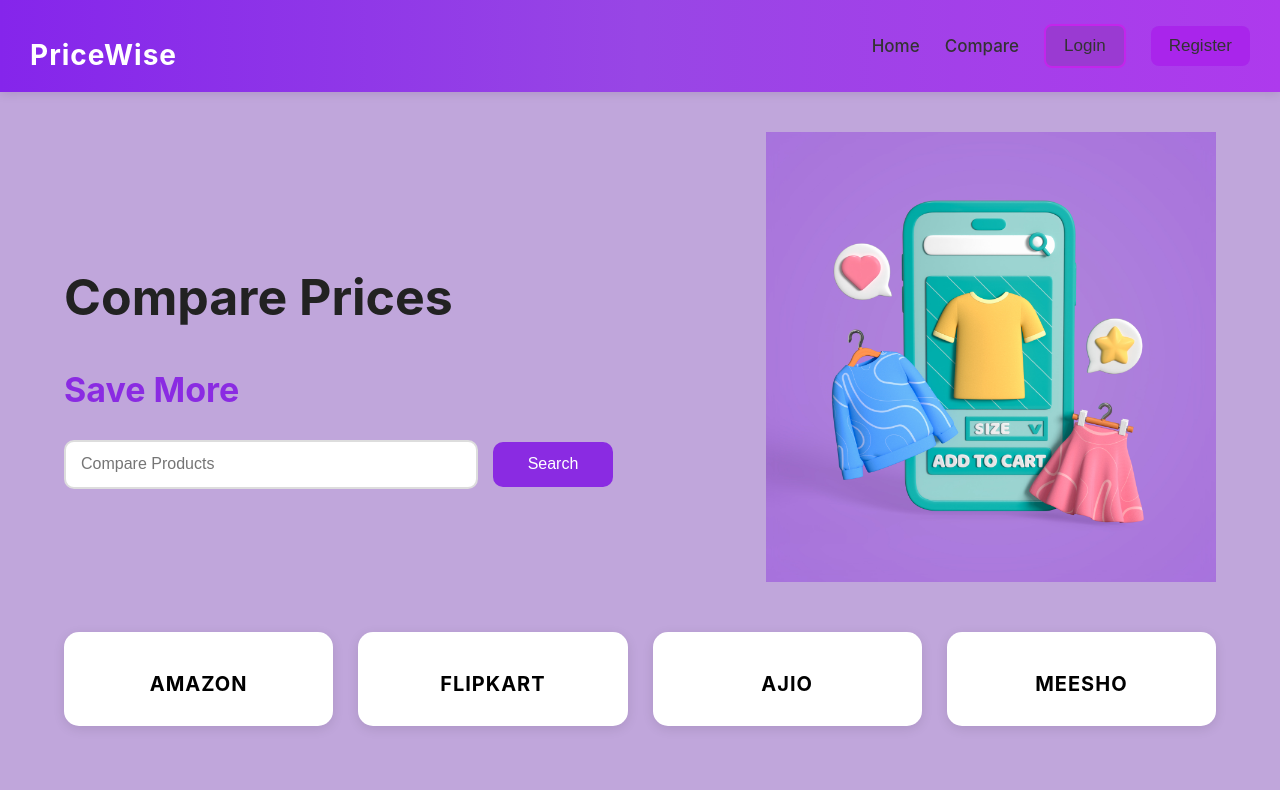
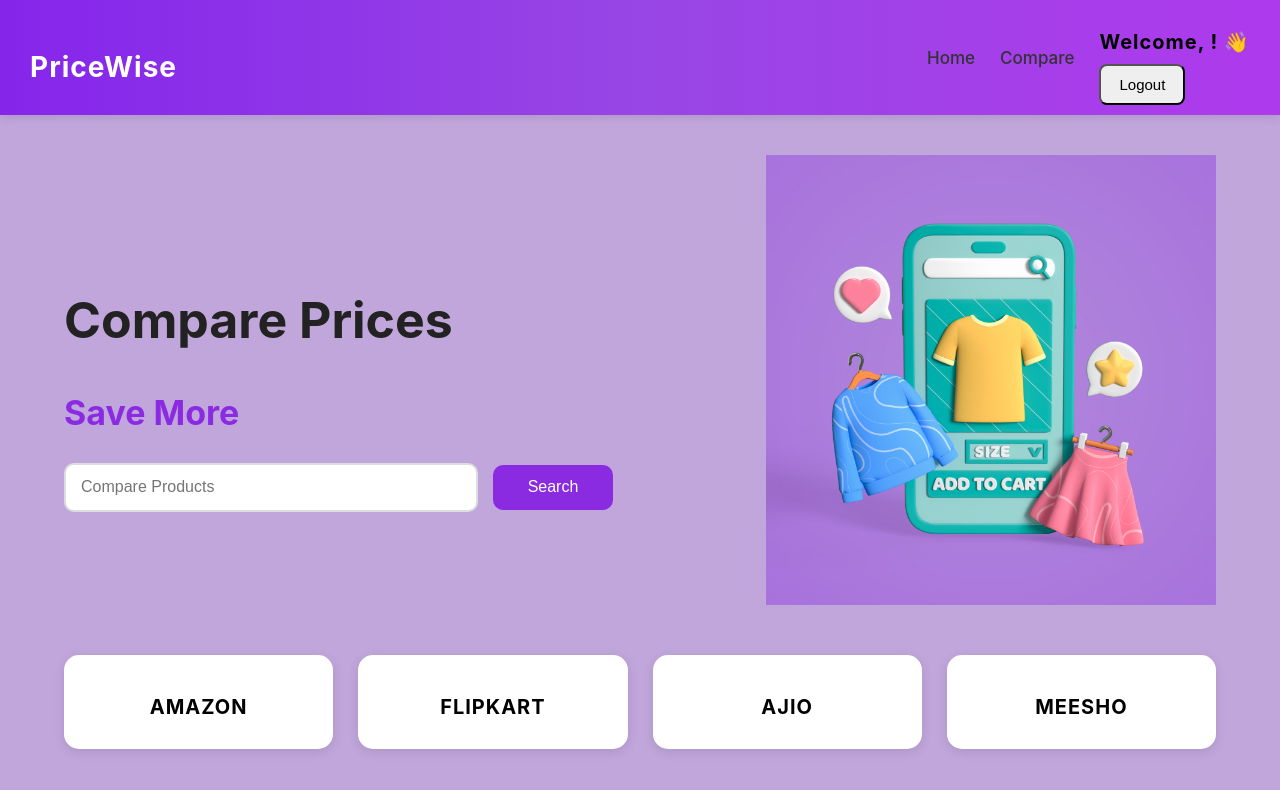
Before and after one commit to muralidharanb698-crypto/Product_analyzer, a React (Create React App) app in the folder frontend/frontend/: page /home in a window 1280 px wide. Shown: the top 790 px of the page. Built offline with nearby package versions, Linux system fonts and the light colour scheme.

Commit message:
Dharsan Navbar ajiopng update

```diff
--- a/frontend/frontend/src/Components/Navbar.jsx
+++ b/frontend/frontend/src/Components/Navbar.jsx
@@ -1,9 +1,15 @@
 import { useState } from "react";
-import { Link } from "react-router-dom";
+import { Link,useNavigate } from "react-router-dom";
 import "../Styles/Navbar.css";
 
 export default function Navbar() {
+  let username=localStorage.getItem('name')
+  let navigate=useNavigate()
   const [menuOpen, setMenuOpen] = useState(false);
+  const handleLogout=()=>{
+     localStorage.removeItem("name");
+      navigate('/')
+  }
 
   return (
     <div className="navbar">
@@ -16,12 +22,18 @@ export default function Navbar() {
         ☰
       </div>
 
+      <div>
+    </div>
+
       <div className={`nav ${menuOpen ? "active" : ""}`}>
         <Link to="/home">Home</Link>
         <Link to="/">Compare</Link>
-
-        <button className="login-btn"><Link to='/'>Login</Link></button>
-        <button className="register-btn"><Link to='/register'>Register</Link></button>
+        <div className="welcome">
+    <h3>Welcome, {username}! 👋</h3>
+    <div className="logout">
+      <button onClick={handleLogout}>Logout</button>
+    </div>
+  </div>
       </div>
     </div>
   );
```
Also changed, not shown: 1 other file (tests, documents, lock files or other folders).
